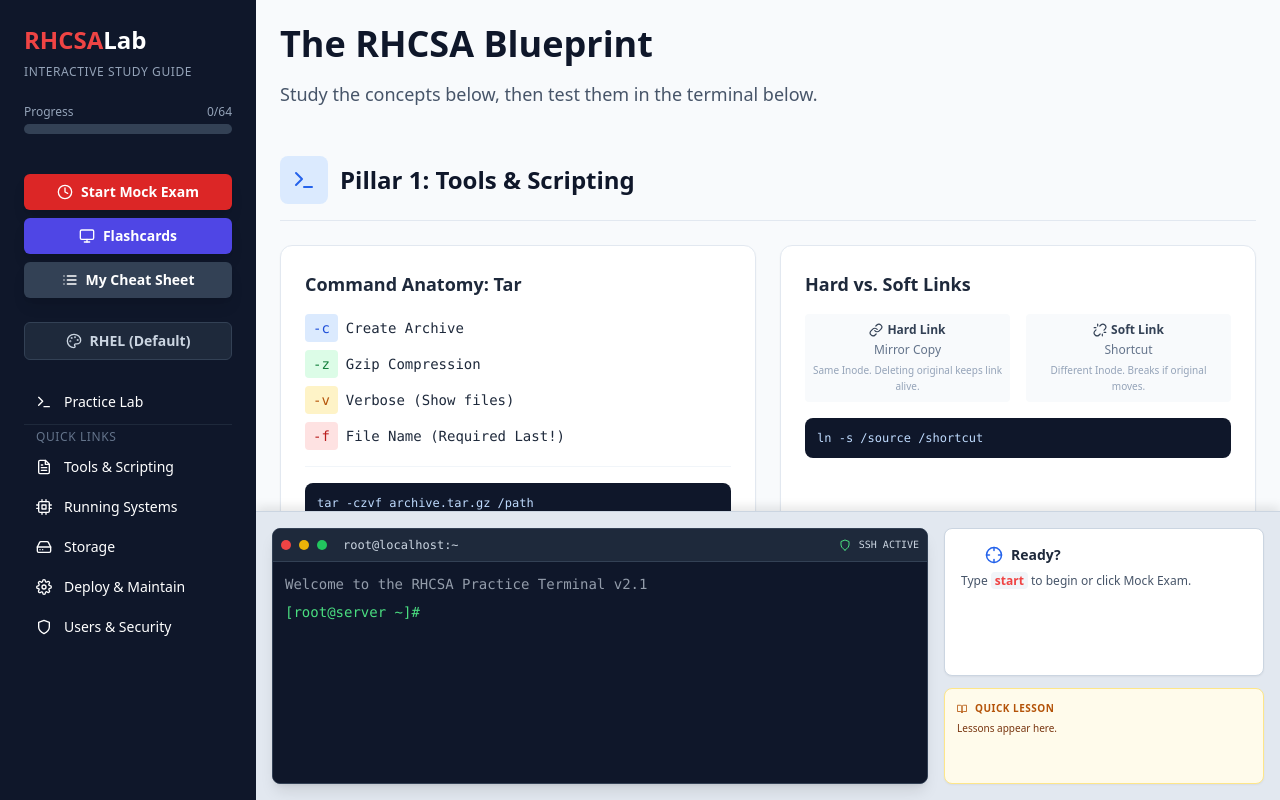
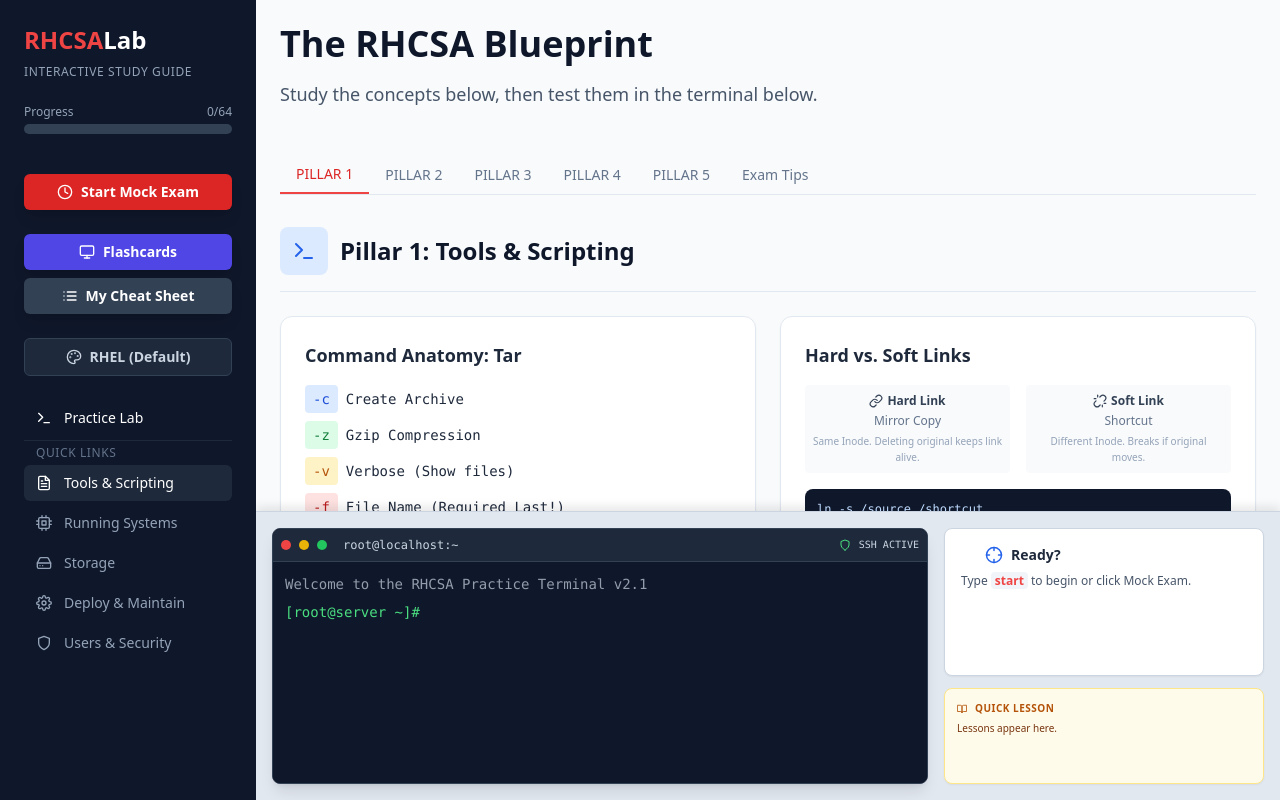
Before and after one commit to zerotrustprivacy/rhcsa-lab, a React (Vite) app: page / in a window 1280 px wide. Built offline with nearby package versions, Linux system fonts and the light colour scheme.

Commit message:
Refactor App component and add active tab state
Refactor App component to improve structure and add active tab state management. Update button styles and ensure proper rendering of sections based on active tab.

```diff
--- a/src/App.jsx
+++ b/src/App.jsx
@@ -1,6 +1,7 @@
 import React, { useState, useEffect, useRef } from 'react';
 
 // --- 1. ICONS (Inline SVGs) ---
+// (Keeping all existing icons)
 const TerminalIcon = ({ size = 24, className = "" }) => (
   <svg xmlns="http://www.w3.org/2000/svg" width={size} height={size} viewBox="0 0 24 24" fill="none" stroke="currentColor" strokeWidth="2" strokeLinecap="round" strokeLinejoin="round" className={className}><polyline points="4 17 10 11 4 5"></polyline><line x1="12" y1="19" x2="20" y2="19"></line></svg>
 );
@@ -74,12 +75,13 @@
     <svg xmlns="http://www.w3.org/2000/svg" width={size} height={size} viewBox="0 0 24 24" fill="none" stroke="currentColor" strokeWidth="2" strokeLinecap="round" strokeLinejoin="round" className={className}><line x1="8" y1="6" x2="21" y2="6"></line><line x1="8" y1="12" x2="21" y2="12"></line><line x1="8" y1="18" x2="21" y2="18"></line><line x1="3" y1="6" x2="3.01" y2="6"></line><line x1="3" y1="12" x2="3.01" y2="12"></line><line x1="3" y1="18" x2="3.01" y2="18"></line></svg>
 );
 
-// --- 2. COMPONENTS (Defined BEFORE App) ---
+// --- 2. COMPONENTS ---
 
 const CopyButton = ({ text }) => {
   const [copied, setCopied] = useState(false);
 
   const handleCopy = async () => {
+    // Safely handle text
     const textToCopy = text ? String(text) : "";
     try {
         await navigator.clipboard.writeText(textToCopy);
@@ -276,7 +278,6 @@
     );
 };
 
-
 // --- 3. CONSTANTS & DATA ---
 const MAX_INPUT_LENGTH = 256;
 const ILLEGAL_CHARS = /<script\b[^>]*>([\s\S]*?)<\/script>/gm;
@@ -301,7 +302,7 @@
     { id: 2, front: "nmcli command to add a static Ethernet connection", back: "nmcli con add con-name <name> type ethernet ifname <interface> ip4 <ip/mask> gw4 <gateway>" },
     { id: 3, front: "Octal Permission: Read + Execute", back: "5 (4+1)" },
     { id: 4, front: "Octal Permission: Read + Write", back: "6 (4+2)" },
-    { id: 5, front: "Kernel argument to interrupt boot for password reset", back: "init=/bin/bash" },
+    { id: 5, front: "Kernel argument to interrupt boot for password reset", back: "init=/bin/bash (Recommended: init=/bin/bash)" },
     { id: 6, front: "Step to ensure SELinux relabeling after password reset", back: "touch /.autorelabel" },
     { id: 7, front: "Command to make a firewall rule persistent", back: "--permanent" },
     { id: 8, front: "Command to reload firewall configuration", back: "firewall-cmd --reload" },
@@ -418,6 +419,9 @@
   const [showCheatSheet, setShowCheatSheet] = useState(false);
   const [bookmarkedMissions, setBookmarkedMissions] = useState([]);
 
+  // NEW: ACTIVE TAB STATE
+  const [activeTab, setActiveTab] = useState('pillar-1');
+
   const terminalEndRef = useRef(null);
   const inputRef = useRef(null);
 
@@ -452,11 +456,12 @@
       return () => clearInterval(interval);
   }, [examMode, examTimeLeft]);
 
-  // Auto-scroll
+  // Auto-scroll terminal
   useEffect(() => {
     terminalEndRef.current?.scrollIntoView({ behavior: 'smooth' });
   }, [terminalHistory]);
 
+  // Reset hint when mission changes
   useEffect(() => {
     setShowHint(false);
   }, [currentMissionId]);
@@ -478,6 +483,7 @@
   };
 
   const startExamMode = () => {
+      // Pick 15 random missions
       const shuffled = [...MISSIONS].sort(() => 0.5 - Math.random());
       const selected = shuffled.slice(0, 15);
 
@@ -586,6 +592,10 @@
           } else if (!UTILITY_COMMANDS.includes(base) && base !== currentMission.tool) {
               addToTerm(`> Wrong tool. Try again.`, 'error');
           }
+      } else {
+          // In exam mode, if they fail, maybe we should track it as a fail attempts?
+          // For now, we just let them retry until time runs out or they get it.
+          // Optional: Skip button implementation could go here.
       }
     }
 
@@ -730,19 +740,17 @@
              <ProgressBar completed={completedMissions.length} total={MISSIONS.length} />
           </div>
 
-          <div className="space-y-2 mb-6">
-            <button onClick={startExamMode} disabled={examMode} className="w-full flex items-center justify-center gap-2 px-3 py-2 rounded-md bg-red-600 text-white font-bold hover:bg-red-700 text-sm transition-colors shadow-lg disabled:opacity-50 disabled:cursor-not-allowed">
+          <button onClick={startExamMode} disabled={examMode} className="w-full flex items-center justify-center gap-2 mb-6 px-3 py-2 rounded-md bg-red-600 text-white font-bold hover:bg-red-700 text-sm transition-colors shadow-lg disabled:opacity-50 disabled:cursor-not-allowed">
              <TimerIcon size={16}/> {examMode ? "Exam in Progress" : "Start Mock Exam"}
           </button>
 
-            <button onClick={() => setShowFlashcards(true)} disabled={examMode} className="w-full flex items-center justify-center gap-2 px-3 py-2 rounded-md bg-indigo-600 text-white font-bold hover:bg-indigo-700 text-sm transition-colors shadow-lg disabled:opacity-50 disabled:cursor-not-allowed">
+          <button onClick={() => setShowFlashcards(true)} disabled={examMode} className="w-full flex items-center justify-center gap-2 px-3 py-2 rounded-md bg-indigo-600 text-white font-bold hover:bg-indigo-700 text-sm transition-colors shadow-lg disabled:opacity-50 disabled:cursor-not-allowed mb-2">
                 <CardIcon size={16}/> Flashcards
             </button>
 
-            <button onClick={() => setShowCheatSheet(true)} disabled={examMode} className="w-full flex items-center justify-center gap-2 px-3 py-2 rounded-md bg-slate-700 text-white font-bold hover:bg-slate-600 text-sm transition-colors shadow-lg disabled:opacity-50 disabled:cursor-not-allowed">
+            <button onClick={() => setShowCheatSheet(true)} disabled={examMode} className="w-full flex items-center justify-center gap-2 px-3 py-2 rounded-md bg-slate-700 text-white font-bold hover:bg-slate-600 text-sm transition-colors shadow-lg disabled:opacity-50 disabled:cursor-not-allowed mb-6">
                 <ListIcon size={16}/> My Cheat Sheet
             </button>
-          </div>
 
           <button onClick={cycleTheme} className="w-full flex items-center justify-center gap-2 mb-6 px-3 py-2 rounded-md bg-slate-800 text-slate-300 font-bold hover:bg-slate-700 text-sm transition-colors border border-slate-700">
              <PaletteIcon size={16}/> {currentTheme.name}
@@ -752,11 +760,13 @@
             <li><button onClick={() => { setExamMode(false); setCurrentMissionId(0); }} className="flex items-center gap-3 px-3 py-2 rounded-md hover:bg-slate-800 text-sm transition-colors w-full text-left"><TerminalIcon size={16}/> Practice Lab</button></li>
             <div className="my-2 border-t border-slate-800"></div>
             <li className="text-xs text-slate-500 uppercase tracking-wider mt-4 mb-2 px-3">Quick Links</li>
-            <li><a href="#pillar-1" className="flex items-center gap-3 px-3 py-2 rounded-md hover:bg-slate-800 text-sm transition-colors"><FileTextIcon size={16}/> Tools & Scripting</a></li>
-            <li><a href="#pillar-2" className="flex items-center gap-3 px-3 py-2 rounded-md hover:bg-slate-800 text-sm transition-colors"><CpuIcon size={16}/> Running Systems</a></li>
-            <li><a href="#pillar-3" className="flex items-center gap-3 px-3 py-2 rounded-md hover:bg-slate-800 text-sm transition-colors"><HardDriveIcon size={16}/> Storage</a></li>
-            <li><a href="#pillar-4" className="flex items-center gap-3 px-3 py-2 rounded-md hover:bg-slate-800 text-sm transition-colors"><SettingsIcon size={16}/> Deploy & Maintain</a></li>
-            <li><a href="#pillar-5" className="flex items-center gap-3 px-3 py-2 rounded-md hover:bg-slate-800 text-sm transition-colors"><ShieldIcon size={16}/> Users & Security</a></li>
+
+            {/* TABS IN SIDEBAR FOR MOBILE/QUICK ACCESS */}
+            <li><button onClick={() => setActiveTab('pillar-1')} className={`flex items-center gap-3 px-3 py-2 rounded-md text-sm transition-colors w-full text-left ${activeTab === 'pillar-1' ? 'bg-slate-800 text-white' : 'hover:bg-slate-800 text-slate-400'}`}><FileTextIcon size={16}/> Tools & Scripting</button></li>
+            <li><button onClick={() => setActiveTab('pillar-2')} className={`flex items-center gap-3 px-3 py-2 rounded-md text-sm transition-colors w-full text-left ${activeTab === 'pillar-2' ? 'bg-slate-800 text-white' : 'hover:bg-slate-800 text-slate-400'}`}><CpuIcon size={16}/> Running Systems</button></li>
+            <li><button onClick={() => setActiveTab('pillar-3')} className={`flex items-center gap-3 px-3 py-2 rounded-md text-sm transition-colors w-full text-left ${activeTab === 'pillar-3' ? 'bg-slate-800 text-white' : 'hover:bg-slate-800 text-slate-400'}`}><HardDriveIcon size={16}/> Storage</button></li>
+            <li><button onClick={() => setActiveTab('pillar-4')} className={`flex items-center gap-3 px-3 py-2 rounded-md text-sm transition-colors w-full text-left ${activeTab === 'pillar-4' ? 'bg-slate-800 text-white' : 'hover:bg-slate-800 text-slate-400'}`}><SettingsIcon size={16}/> Deploy & Maintain</button></li>
+            <li><button onClick={() => setActiveTab('pillar-5')} className={`flex items-center gap-3 px-3 py-2 rounded-md text-sm transition-colors w-full text-left ${activeTab === 'pillar-5' ? 'bg-slate-800 text-white' : 'hover:bg-slate-800 text-slate-400'}`}><ShieldIcon size={16}/> Users & Security</button></li>
           </ul>
         </div>
       </nav>
@@ -789,8 +799,23 @@
               <p className="text-lg text-slate-600">Study the concepts below, then test them in the terminal below.</p>
             </header>
 
-            {/* PILLARS CONTENT */}
-            <section id="pillar-1" className="mb-16 scroll-mt-8">
+            {/* TAB NAVIGATION */}
+            <div className="flex border-b border-slate-200 mb-8 overflow-x-auto">
+                {['pillar-1', 'pillar-2', 'pillar-3', 'pillar-4', 'pillar-5', 'tips'].map((tab) => (
+                    <button
+                        key={tab}
+                        onClick={() => setActiveTab(tab)}
+                        className={`px-4 py-2 text-sm font-medium whitespace-nowrap ${activeTab === tab ? 'border-b-2 border-red-500 text-red-600' : 'text-slate-500 hover:text-slate-700'}`}
+                    >
+                        {tab === 'tips' ? 'Exam Tips' : tab.replace('-', ' ').toUpperCase().replace('PILLAR', 'PILLAR ')}
+                    </button>
+                ))}
+            </div>
+
+            {/* PILLARS CONTENT (CONDITIONAL RENDERING) */}
+
+            {activeTab === 'pillar-1' && (
+            <section id="pillar-1" className="mb-16 scroll-mt-8 animate-in fade-in slide-in-from-bottom-4 duration-500">
               <div className="flex items-center gap-3 mb-6 border-b border-slate-200 pb-4">
                 <div className="p-3 bg-blue-100 text-blue-600 rounded-lg"><TerminalIcon size={24} /></div>
                 <div><h2 className="text-2xl font-bold text-slate-900">Pillar 1: Tools & Scripting</h2></div>
@@ -846,8 +871,10 @@
                 </div>
               </div>
             </section>
+            )}
 
-            <section id="pillar-2" className="mb-16 scroll-mt-8">
+            {activeTab === 'pillar-2' && (
+            <section id="pillar-2" className="mb-16 scroll-mt-8 animate-in fade-in slide-in-from-bottom-4 duration-500">
               <div className="flex items-center gap-3 mb-6 border-b border-slate-200 pb-4">
                 <div className="p-3 bg-red-100 text-red-600 rounded-lg"><CpuIcon size={24} /></div>
                 <div><h2 className="text-2xl font-bold text-slate-900">Pillar 2: Operate Running Systems</h2></div>
@@ -890,8 +917,10 @@
                 </div>
               </div>
             </section>
+            )}
 
-             <section id="pillar-3" className="mb-16 scroll-mt-8">
+            {activeTab === 'pillar-3' && (
+             <section id="pillar-3" className="mb-16 scroll-mt-8 animate-in fade-in slide-in-from-bottom-4 duration-500">
               <div className="flex items-center gap-3 mb-6 border-b border-slate-200 pb-4">
                 <div className="p-3 bg-amber-100 text-amber-600 rounded-lg"><HardDriveIcon size={24} /></div>
                 <div><h2 className="text-2xl font-bold text-slate-900">Pillar 3: Storage</h2></div>
@@ -962,8 +991,10 @@
                 </div>
               </div>
             </section>
+            )}
 
-             <section id="pillar-4" className="mb-16 scroll-mt-8">
+            {activeTab === 'pillar-4' && (
+             <section id="pillar-4" className="mb-16 scroll-mt-8 animate-in fade-in slide-in-from-bottom-4 duration-500">
               <div className="flex items-center gap-3 mb-6 border-b border-slate-200 pb-4">
                 <div className="p-3 bg-purple-100 text-purple-600 rounded-lg"><SettingsIcon size={24} /></div>
                 <div><h2 className="text-2xl font-bold text-slate-900">Pillar 4: Deploy & Maintain</h2></div>
@@ -1003,8 +1034,10 @@
                 </div>
               </div>
             </section>
+            )}
 
-             <section id="pillar-5" className="mb-24 scroll-mt-8">
+            {activeTab === 'pillar-5' && (
+             <section id="pillar-5" className="mb-24 scroll-mt-8 animate-in fade-in slide-in-from-bottom-4 duration-500">
               <div className="flex items-center gap-3 mb-6 border-b border-slate-200 pb-4">
                 <div className="p-3 bg-emerald-100 text-emerald-600 rounded-lg"><ShieldIcon size={24} /></div>
                 <div><h2 className="text-2xl font-bold text-slate-900">Pillar 5: Security & Networking</h2></div>
@@ -1058,6 +1091,7 @@
                     <div className="text-sm">
                         <p className="text-xs font-bold text-slate-600 mb-1 flex items-center gap-1"><NetworkIcon size={12}/> NetworkManager:</p>
                         <CodeBlock>nmcli con add type ethernet con-name ...</CodeBlock>
+                        <p className="text-[10px] text-slate-500 mt-1">Tip: Use <code>nmtui</code> for a visual menu.</p>
                     </div>
                     <div className="text-sm">
                         <p className="text-xs font-bold text-slate-600 mb-1">User Aging:</p>
@@ -1067,9 +1101,10 @@
                 </div>
               </div>
             </section>
+            )}
 
-            {/* EXAM TIPS */}
-            <section className="mb-24 scroll-mt-8">
+            {activeTab === 'tips' && (
+            <section className="mb-24 scroll-mt-8 animate-in fade-in slide-in-from-bottom-4 duration-500">
               <div className="flex items-center gap-3 mb-6 border-b border-slate-200 pb-4">
                  <div className="p-3 bg-indigo-100 text-indigo-600 rounded-lg"><BookOpenIcon size={24} /></div>
                  <div><h2 className="text-2xl font-bold text-slate-900">Exam Strategy & Tips</h2></div>
@@ -1097,6 +1132,7 @@
                    </div>
               </div>
             </section>
+            )}
 
           </div>
         </main>
@@ -1223,6 +1259,8 @@
                 <div className="flex items-center gap-2 mb-1 text-amber-700 font-bold text-[10px] uppercase tracking-wider">
                   <BookOpenIcon size={10} /> Quick Lesson
                 </div>
+                {/* HIDE LESSON IF FLASHCARD MODE IS ON */}
+                {!showFlashcards && (
                     <p className="text-[10px] text-amber-900 leading-relaxed">
                     {currentMissionId === 0
                         ? "Lessons appear here."
@@ -1231,6 +1269,7 @@
                         : (activeMission ? activeMission.lesson : "")
                     }
                     </p>
+                )}
               </div>
             </div>
 
```
Lines whose indentation alone changed are shown as unchanged.
